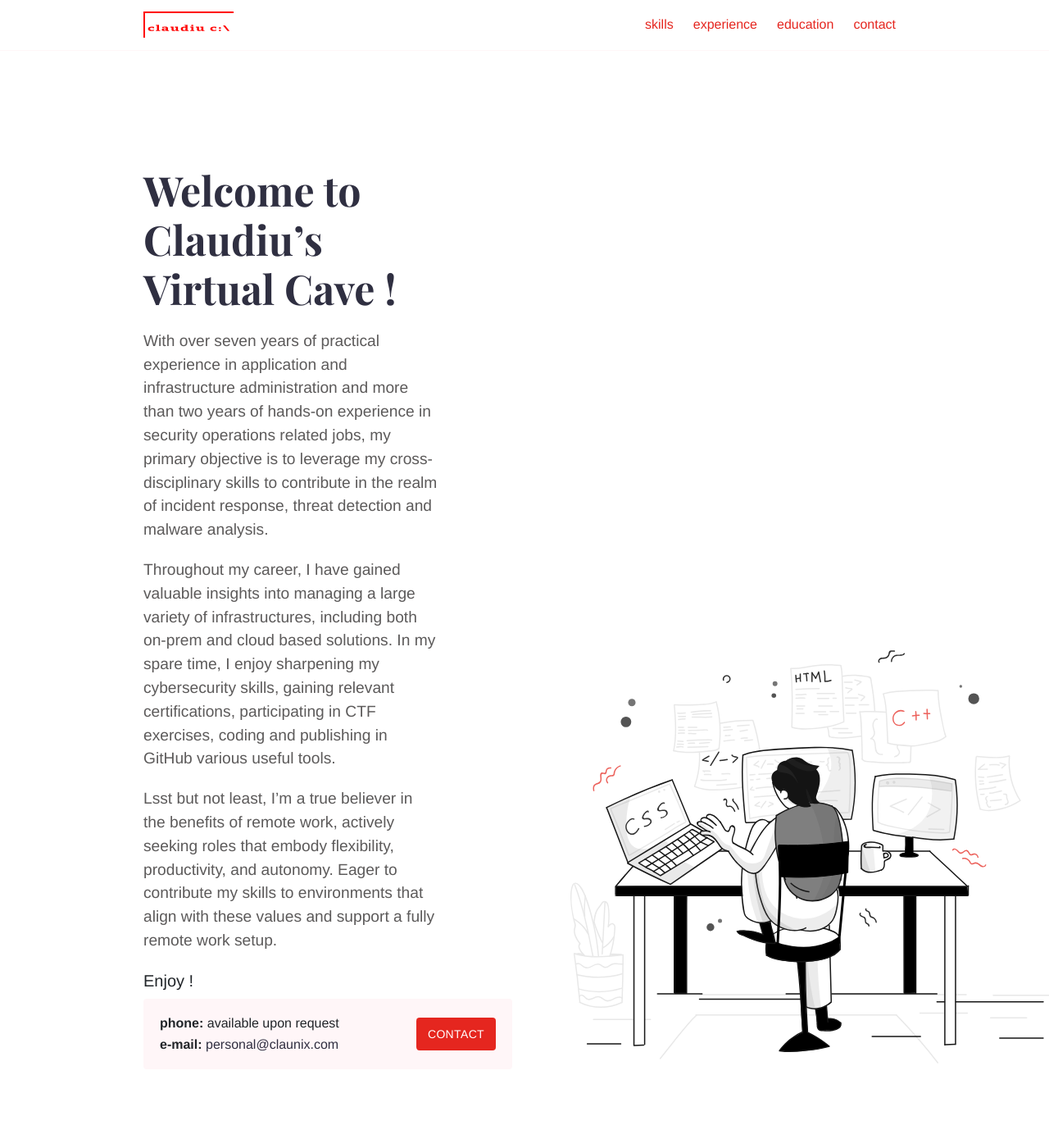
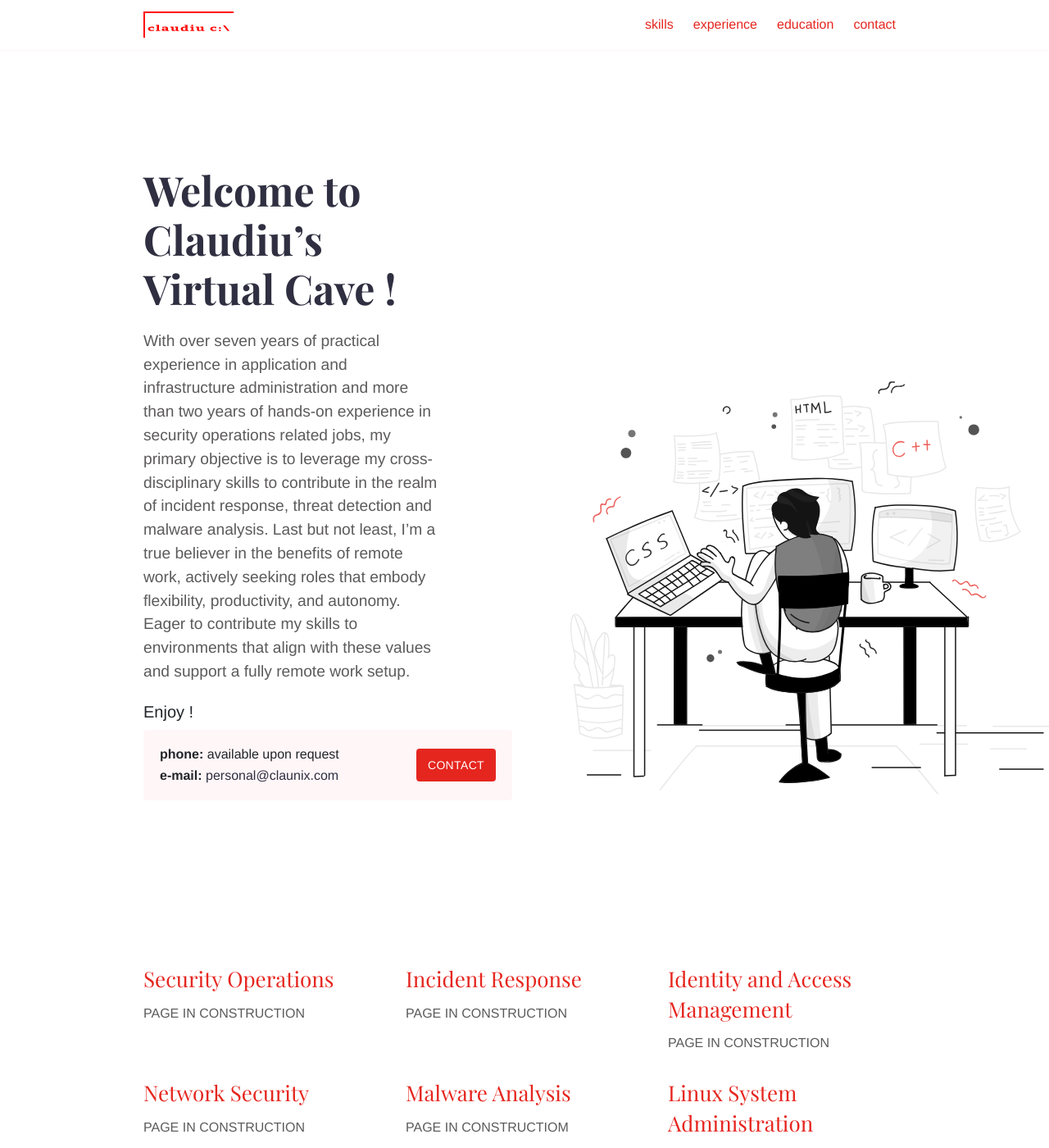
Before and after one commit to claudiuco/claudiuco.github.io, a Jekyll site: the page built from index.md, in a window 1280 px wide and 1400 px high. Shown: the whole window at 82% size. Built offline with Jekyll 4.4.1, drawn with Linux system fonts in a browser that asks for light colours.

Commit message:
Update index.md

```diff
--- a/index.md
+++ b/index.md
@@ -11,10 +11,7 @@
 # Welcome to Claudiu's Virtual Cave !
 
 With over seven years of practical experience in application and infrastructure administration and more than two years of hands-on experience in security operations related jobs, my primary objective is to leverage my cross-disciplinary skills to contribute in the realm of incident response, threat detection and malware analysis.
-
-Throughout my career, I have gained valuable insights into managing a large variety of infrastructures, including both on-prem and cloud based solutions. In my spare time, I enjoy sharpening my cybersecurity skills, gaining relevant certifications, participating in CTF exercises, coding and publishing in GitHub various useful tools.
-
-Lsst but not least, I'm a true believer in the benefits of remote work, actively seeking roles that embody flexibility, productivity, and autonomy. Eager to contribute my skills to environments that align with these values and support a fully remote work setup.
+Last but not least, I'm a true believer in the benefits of remote work, actively seeking roles that embody flexibility, productivity, and autonomy. Eager to contribute my skills to environments that align with these values and support a fully remote work setup.
 
 
 ### Enjoy !
```
